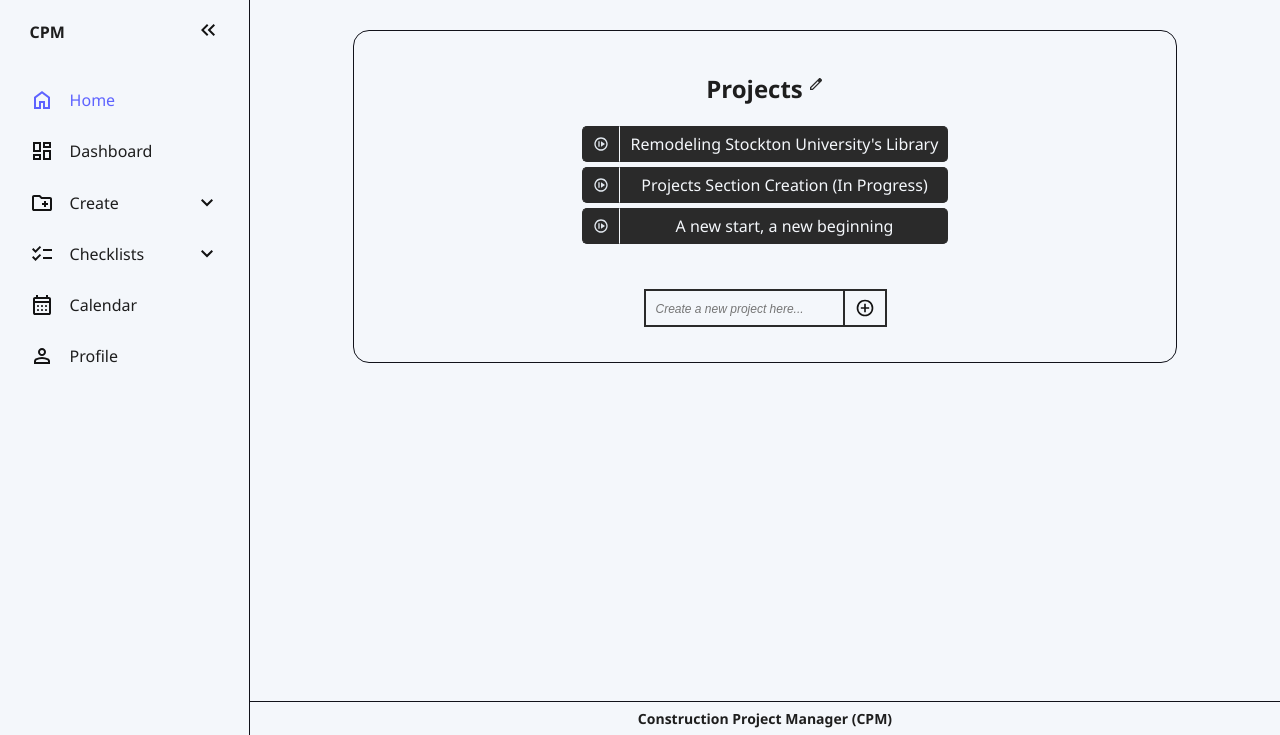
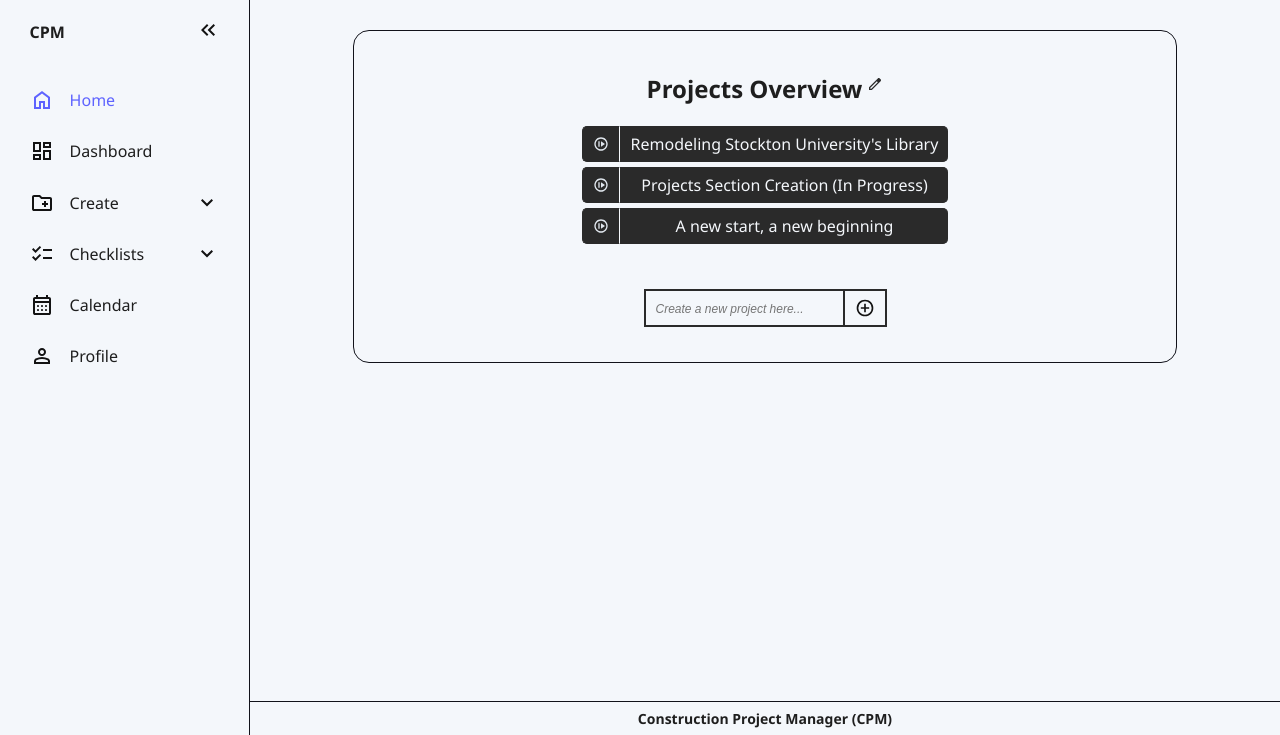
Before and after one commit to EchoingTime/construction-project-manager, a Flask app: page / in a window 1280 px wide. Shown: the part 65-800 px from the top of the page. Run offline with Flask 3, Linux system fonts and the light colour scheme; a user stored in the database is signed in; data comes from the database, SQL or seed files in the repository.

Commit message:
Renamed Home Page Projects header
Renamed to Projects Overview

```diff
--- a/website/templates/home.html
+++ b/website/templates/home.html
@@ -9,7 +9,7 @@ belonging to the current logged-in user, allowing users to view, add, and delete
   <head>
     <meta charset="UTF-8" />
     <meta name="viewport" content="width=device-width, initial-scale=1.0" />
-    <title>Projects</title>
+    <title>Projects Overview</title>
     <link rel="stylesheet" href="./../static/style.css" />
   </head>
   <body id="main-website-body">
@@ -263,7 +263,7 @@ belonging to the current logged-in user, allowing users to view, add, and delete
       <section class="main-content-section" id="project-section">
         <!----------- Main Page Content ----------->
         <section id="project-header">
-          <h2>Projects</h2>
+          <h2>Projects Overview</h2>
           <svg
             onclick="toggleEdit()"
             xmlns="http://www.w3.org/2000/svg"
```
